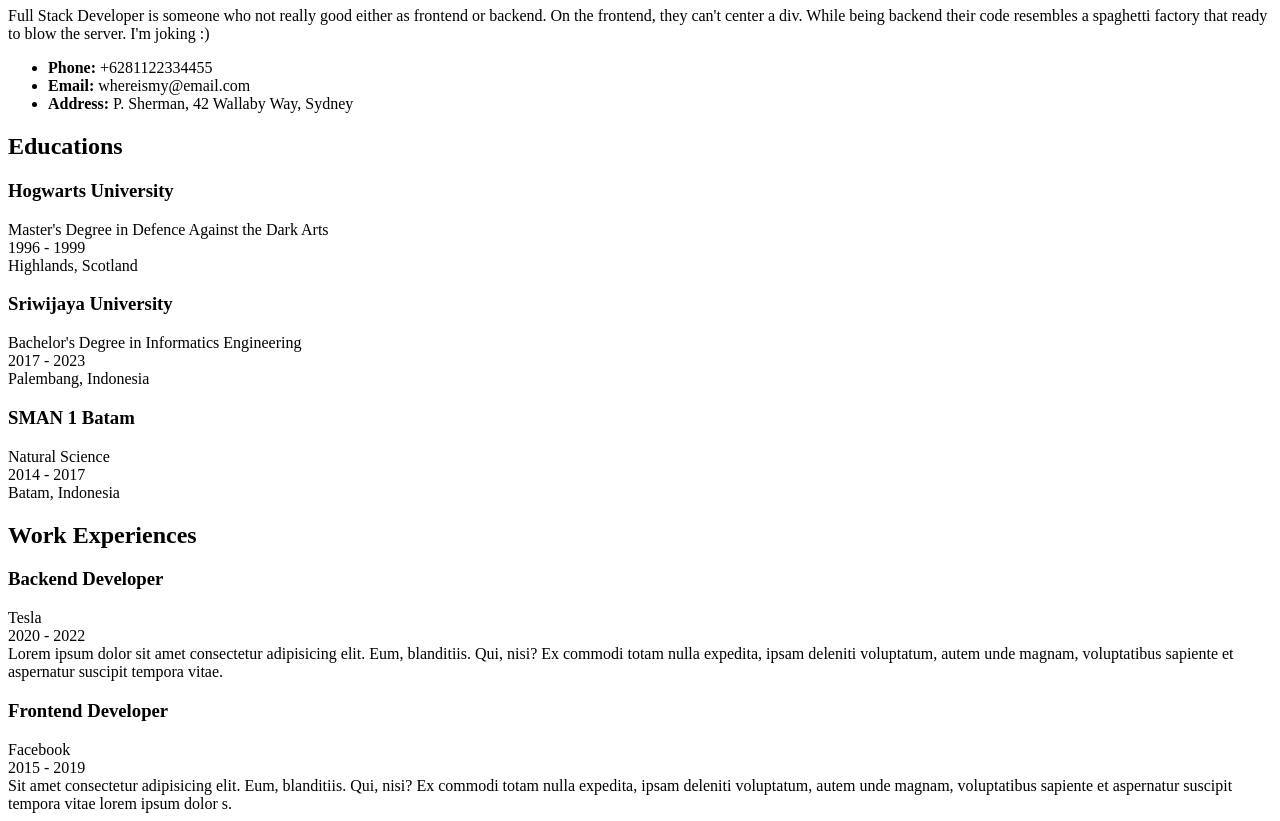
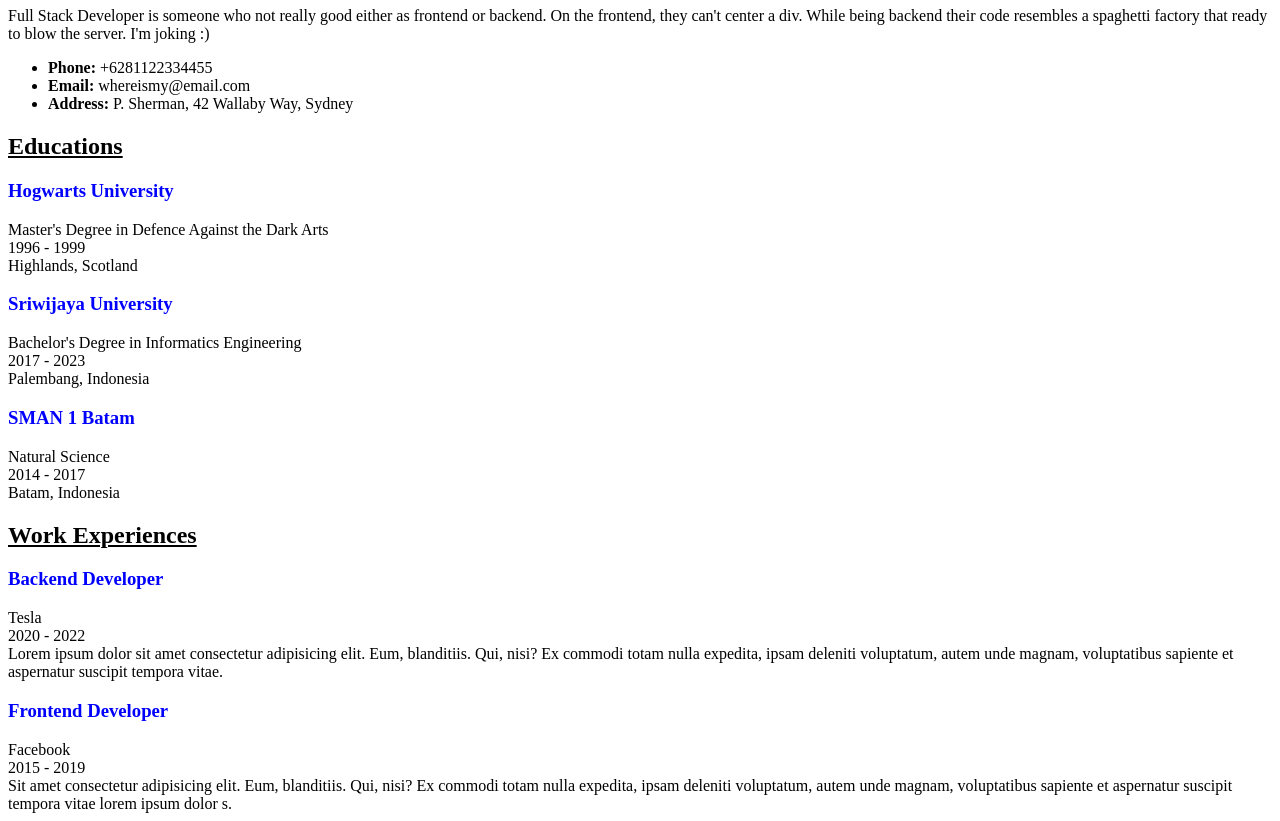
Before and after one commit to fuadmln/react-cvbuilder, a React (Vite) app: page / in a window 1280 px wide. Shown: the part 1220-2041 px from the top of the page. Built offline with nearby package versions, Linux system fonts and the light colour scheme; the HTML template or start-up script is replaced by a standard one.

Commit message:
styling: underline info header, blue text on education & experience item

```diff
--- a/src/components/EducationItem.jsx
+++ b/src/components/EducationItem.jsx
@@ -10,7 +10,7 @@ function EducationItem({institution, degree, major, yearIn, yearOut, location}){
 
    return(
       <div>
-         <h3>{institution}</h3>
+         <h3 style={{color: 'blue'}}>{institution}</h3>
          <div>{degree} {major}</div>
          <div>{yearIn} - {yearOut}</div>
          <div>{location}</div>
--- a/src/components/ExperienceItem.jsx
+++ b/src/components/ExperienceItem.jsx
@@ -1,7 +1,7 @@
 function ExperienceItem({position, company, yearIn, yearOut, description}){
    return(
       <div>
-         <h3>{position}</h3>
+         <h3 style={{color: 'blue'}}>{position}</h3>
          <div>{company}</div>
          <div>{yearIn} - {yearOut}</div>
          <div>{description}</div>
--- a/src/components/InfoEducation.jsx
+++ b/src/components/InfoEducation.jsx
@@ -5,7 +5,7 @@ import {educations} from '../dummy-data.js';
 function InfoEducation() {
    return (
       <div>
-         <h2>Educations</h2>
+         <h2 style={{textDecoration: 'underline'}}>Educations</h2>
          <div>
             {educations.toReversed().map((education, index) => (
                <EducationItem
--- a/src/components/InfoExperience.jsx
+++ b/src/components/InfoExperience.jsx
@@ -5,7 +5,7 @@ import {experiences} from '../dummy-data.js';
 function InfoExperience(){
    return (
       <div>
-         <h2>Work Experiences</h2>
+         <h2 style={{textDecoration: 'underline'}}>Work Experiences</h2>
          <div>
             {experiences.toReversed().map((experience, index) => (
                <ExperienceItem
```
